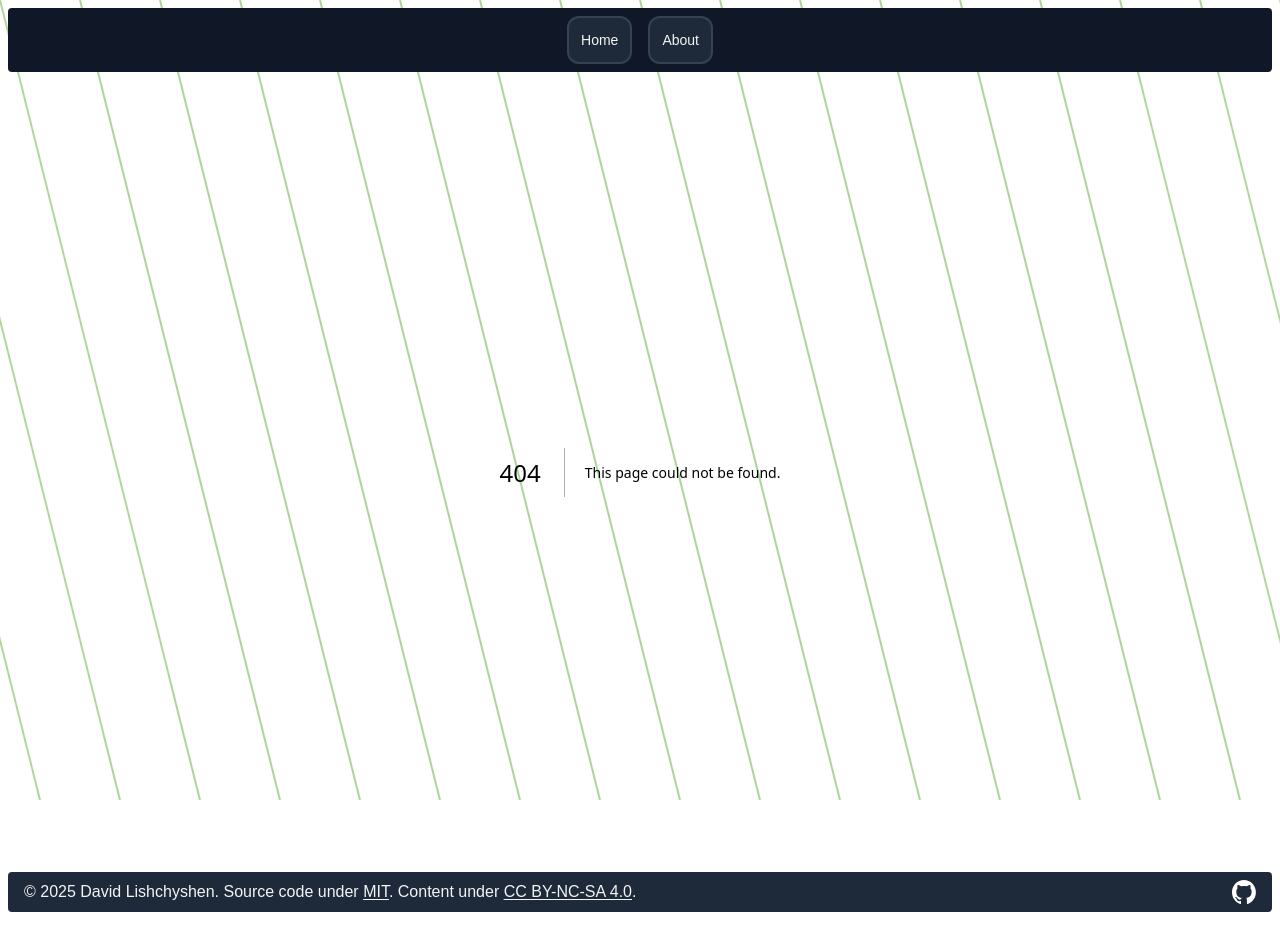
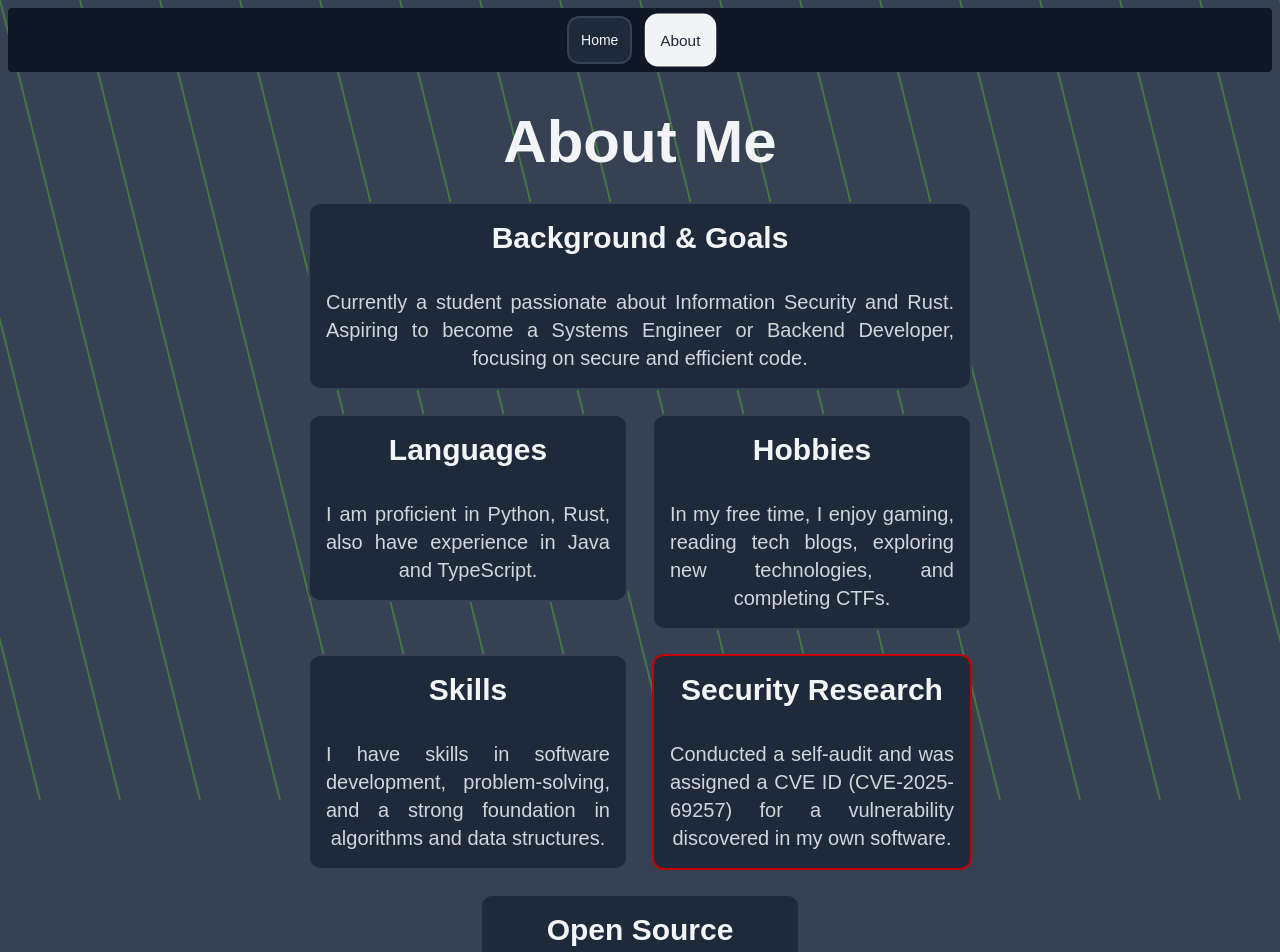
Before and after one commit to AsfhtgkDavid/daika-dev, a Next.js app: page /about in a window 1280 px wide. Before the commit this address had no page. Shown: the top 952 px of the page. Before the commit the page ends 920 px from the top, so only its background shows below. Built offline with nearby package versions, Linux system fonts and the light colour scheme.

Commit message:
feat: Add About page

```diff
--- /dev/null
+++ b/src/app/about/page.tsx
@@ -0,0 +1,53 @@
+import Typewriter from "@/components/Typewriter";
+import Card from "@/components/ui/Card";
+
+const About = () => {
+	return (
+		<section id="about" className="flex flex-col items-center py-10">
+			<Typewriter headingText="About Me" />
+			<div className="grid grid-cols-1 md:grid-cols-2 gap-6 w-80 md:w-166">
+				<Card
+					title="Background & Goals"
+					description="Currently a student passionate about Information Security and Rust. Aspiring to become a Systems Engineer or Backend Developer, focusing on secure and efficient code."
+					className="w-80 md:w-166 h-fit md:col-span-2"
+					fullWidth
+				/>
+				<Card
+					title="Languages"
+					description="I am proficient in Python, Rust, also have experience in Java and TypeScript."
+					className="w-auto h-fit"
+					fullWidth
+				/>
+				<Card
+					title="Hobbies"
+					description="In my free time, I enjoy gaming, reading tech blogs, exploring new technologies, and completing CTFs."
+					className="w-auto h-fit"
+					fullWidth
+				/>
+				<Card
+					title="Skills"
+					description="I have skills in software development, problem-solving, and a strong foundation in algorithms and data structures."
+					className="w-auto h-fit"
+					fullWidth
+				/>
+				<Card
+					title="Security Research"
+					description="Conducted a self-audit and was assigned a CVE ID (CVE-2025-69257) for a vulnerability discovered in my own software."
+					className="w-auto h-fit rounded-xl"
+					borderColor="border-red-700"
+					fullWidth
+				/>
+				<div className="md:col-span-2 w-full flex justify-center">
+					<Card
+						title="Open Source"
+						description="Active contributor. I maintain a package in the Arch User Repository (AUR)."
+						className="w-80 h-fit"
+						fullWidth
+					/>
+				</div>
+			</div>
+		</section>
+	);
+};
+
+export default About;
--- a/src/components/LinkCard.tsx
+++ b/src/components/LinkCard.tsx
@@ -1,5 +1,5 @@
 import Card from "@/components/ui/Card";
-import type {StaticImageData} from "next/image";
+import type { StaticImageData } from "next/image";
 
 const LinkCard = (props: LinkCardProps) => {
 	return <Card {...props} />;
--- a/src/components/NavigationBar.tsx
+++ b/src/components/NavigationBar.tsx
@@ -24,7 +24,7 @@
 				</NavigationMenuItem>
 				<NavigationMenuItem>
 					<NavigationMenuLink asChild>
-						<NavLink href="about">About</NavLink>
+						<NavLink href="/about">About</NavLink>
 					</NavigationMenuLink>
 				</NavigationMenuItem>
 			</NavigationMenuList>
--- a/src/components/ui/Card.tsx
+++ b/src/components/ui/Card.tsx
@@ -5,7 +5,7 @@
 import { ANIMATION_DURATION, type Direction } from "@/constants/flipClick";
 import { useFlipClick } from "@/hooks/useFlipClick";
 import { cn } from "@/lib/utils";
-import Image, {StaticImageData} from "next/image";
+import Image, { StaticImageData } from "next/image";
 
 const Card = (props: CardProps) => {
 	const FLIP_STYLES: Record<Direction, CSSProperties> = {
```
Also changed, not shown: src/components/NavLink.tsx (+8 -6 lines).
